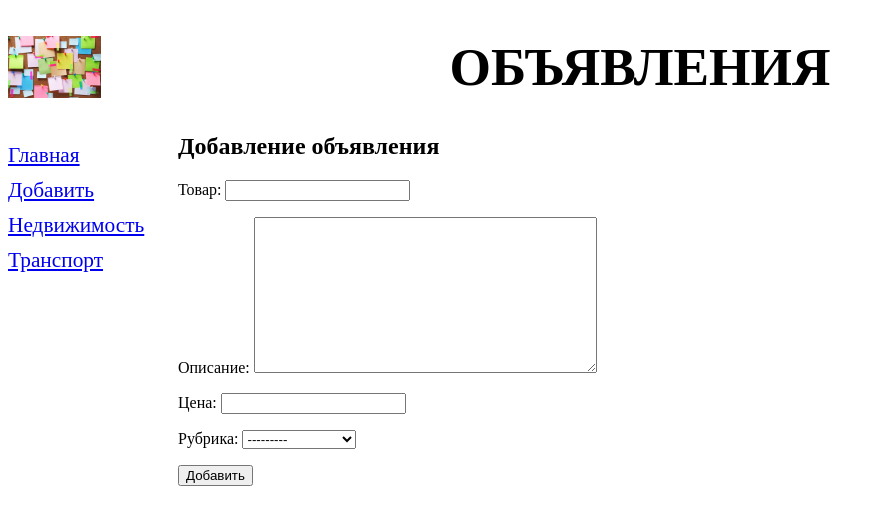
After one commit to DenKarlos/Django_by_Dronov, a Django app: page /bboard/add/ in a window 1280 px wide. The commit adds this page. Shown: the top 525 px of the page, without its empty margins (0-885 px from the left). Run offline with Django 3.2, Linux system fonts and the light colour scheme; data comes from the database, SQL or seed files in the repository; both versions use the stored data as it was after the commit.

Commit message:
2-ая глава по Дронову

```diff
--- a/simplesite/bboard/admin.py
+++ b/simplesite/bboard/admin.py
@@ -1,10 +1,11 @@
 from django.contrib import admin
 
-from .models import Bb
+from .models import Bb, Rubric
 
 class BbAdmin(admin.ModelAdmin):
-    list_display = ('title', 'content', 'price', 'published')
+    list_display = ('title', 'content', 'price', 'published', 'rubric')
     list_display_links = ('title', 'content')
     search_fields = ('title', 'content',)
 
 admin.site.register(Bb, BbAdmin)
+admin.site.register(Rubric)
--- /dev/null
+++ b/simplesite/bboard/forms.py
@@ -0,0 +1,8 @@
+from django.forms import ModelForm
+
+from .models import Bb
+
+class BbForm(ModelForm):
+    class Meta:
+        model = Bb
+        fields = ('title', 'content', 'price', 'rubric')
--- a/simplesite/bboard/models.py
+++ b/simplesite/bboard/models.py
@@ -6,7 +6,20 @@ class Bb(models.Model):
     price = models.FloatField(null=True, blank=True, verbose_name='Цена')
     published = models.DateTimeField(auto_now_add=True, db_index=True, verbose_name='Опубликовано')
 
+    rubric = models.ForeignKey('Rubric', null=True, on_delete=models.PROTECT, verbose_name='Рубрика')
+
     class Meta:
         verbose_name_plural = 'Объявления'
         verbose_name = 'Объявление'
         ordering = ['-published']
+
+class Rubric(models.Model):
+    name = models.CharField(max_length=20, db_index=True, verbose_name='Название')
+
+    class Meta:
+        verbose_name_plural = 'Рубрики'
+        verbose_name = 'Рубрика'
+        ordering = ['name']
+
+    def __str__(self):
+        return self.name
--- /dev/null
+++ b/simplesite/bboard/static/bboard/style.css
@@ -0,0 +1,22 @@
+/* body {
+    background: url("bg.jpg") transparent;
+} */
+
+header h1 {
+    font-size: 40pt;
+    text-transform: uppercase;
+    text-align: center;
+    background: url("bg.jpg") left / auto 100% no-repeat;
+}
+nav {
+    font-size: 16pt;
+    width: 150px;
+    float: left;
+}
+nav a {
+    display: block;
+    margin: 10px 0px;
+}
+section {
+    margin-left: 170px;
+}
--- /dev/null
+++ b/simplesite/bboard/templates/bboard/create.html
@@ -0,0 +1,12 @@
+{% extends 'layout/basic.html' %}
+
+{% block title %}Добавление объявления{% endblock %}
+
+{% block content %}
+    <h2>Добавление объявления</h2>
+    <form method='post'>
+        {% csrf_token %}
+        {{form.as_p}}
+        <input type="submit" value="Добавить">
+    </form>
+{% endblock %}
--- /dev/null
+++ b/simplesite/bboard/templates/layout/basic.html
@@ -0,0 +1,27 @@
+{% load static %}
+
+<!DOCTYPE html>
+<html lang="en">
+    <head>
+        <meta charset="UTF-8" />
+        <meta http-equiv="X-UA-Compatible" content="IE=edge" />
+        <meta name="viewport" content="width=device-width, initial-scale=1.0" />
+        <link rel="stylesheet" href="{% static 'bboard/style.css' %}">
+        <title>
+            {% block title %}Главная{% endblock %} :: Доска объявлений
+        </title>
+    </head>
+    <body>
+        <header><h1>Объявления</h1></header>
+        <nav>
+            <div>
+                <a href="{% url 'index' %}">Главная</a>
+                <a href="{% url 'add' %} ">Добавить</a>
+                {% for rubric in rubrics %}
+                <a href="{% url 'by_rubric' rubric.pk %}">{{ rubric.name }}</a>
+                {% endfor %}
+            </div>
+        </nav>
+        <section>{% block content %}{% endblock content %}</section>
+    </body>
+</html>
--- a/simplesite/bboard/urls.py
+++ b/simplesite/bboard/urls.py
@@ -1,7 +1,9 @@
 from django.urls import path
 
-from .views import index
+from .views import index, by_rubric, BbCreateView
 
 urlpatterns = [
-    path('', index)
+    path('<int:rubric_id>/', by_rubric, name='by_rubric'),
+    path('', index, name='index'),
+    path('add/', BbCreateView.as_view(), name='add')
 ]
--- a/simplesite/bboard/views.py
+++ b/simplesite/bboard/views.py
@@ -1,13 +1,34 @@
 from django.shortcuts import render
 from django.http import HttpResponse
 from django.template import loader
+from django.views.generic.edit import CreateView
+from django.urls import reverse_lazy
 
-from .models import Bb
+from .models import *
+from .forms import *
+
+def index(request):
+    bbs = Bb.objects.all()
+    rubrics = Rubric.objects.all()
+    context = {'bbs': bbs, 'rubrics': rubrics}
+    return render(request, 'bboard/index.html', context)
 
 
-def index(request):
-    # template = loader.get_template('bboard/index.html')
-    bbs = Bb.objects.all()
-    # context = {'bbs': bbs}
-    # return HttpResponse(template.render(context, request))
-    return render(request, 'bboard/index.html', {'bbs': bbs})
+def by_rubric(request, rubric_id):
+    bbs = Bb.objects.filter(rubric=rubric_id)
+    rubrics = Rubric.objects.all()
+    current_rubric = Rubric.objects.get(pk=rubric_id)
+    context = {'bbs': bbs,
+               'rubrics': rubrics,
+               'current_rubric': current_rubric}
+    return render(request, 'bboard/by_rubrics.html', context)
+
+class BbCreateView(CreateView):
+    template_name = 'bboard/create.html'
+    form_class = BbForm
+    success_url = reverse_lazy('index')
+
+    def get_context_data(self, **kwargs):
+        context = super().get_context_data(**kwargs)
+        context['rubrics'] = Rubric.objects.all()
+        return context
```
Also changed, not shown: simplesite/bboard/templates/bboard/by_rubrics.html (added, +14 -0 lines), simplesite/bboard/templates/bboard/index.html (+6 -12 lines), simplesite/bboard/migrations/0002_auto_20210715_0626.py (added), simplesite/bboard/static/bboard/bg.jpg (added), simplesite/db.sqlite3.
